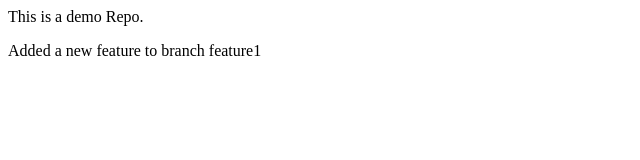
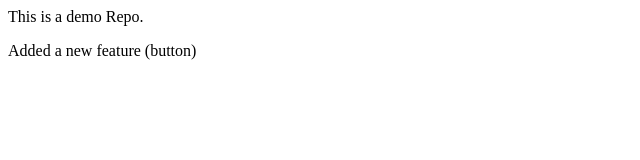
Before and after one commit to devanshu757/localrepo_forpractice, a plain HTML site: page index.html in a window 1280 px wide. Shown: the full height of the page, 0-640 px from the left. Drawn offline with Linux system fonts and the light colour scheme.

Commit message:
Added Button

```diff
--- a/index.html
+++ b/index.html
@@ -1,2 +1,2 @@
 <p> This is a demo Repo.</p>
-<p> Added a new feature to branch feature1 </p>
+<p> Added a new feature (button) </p>
```
